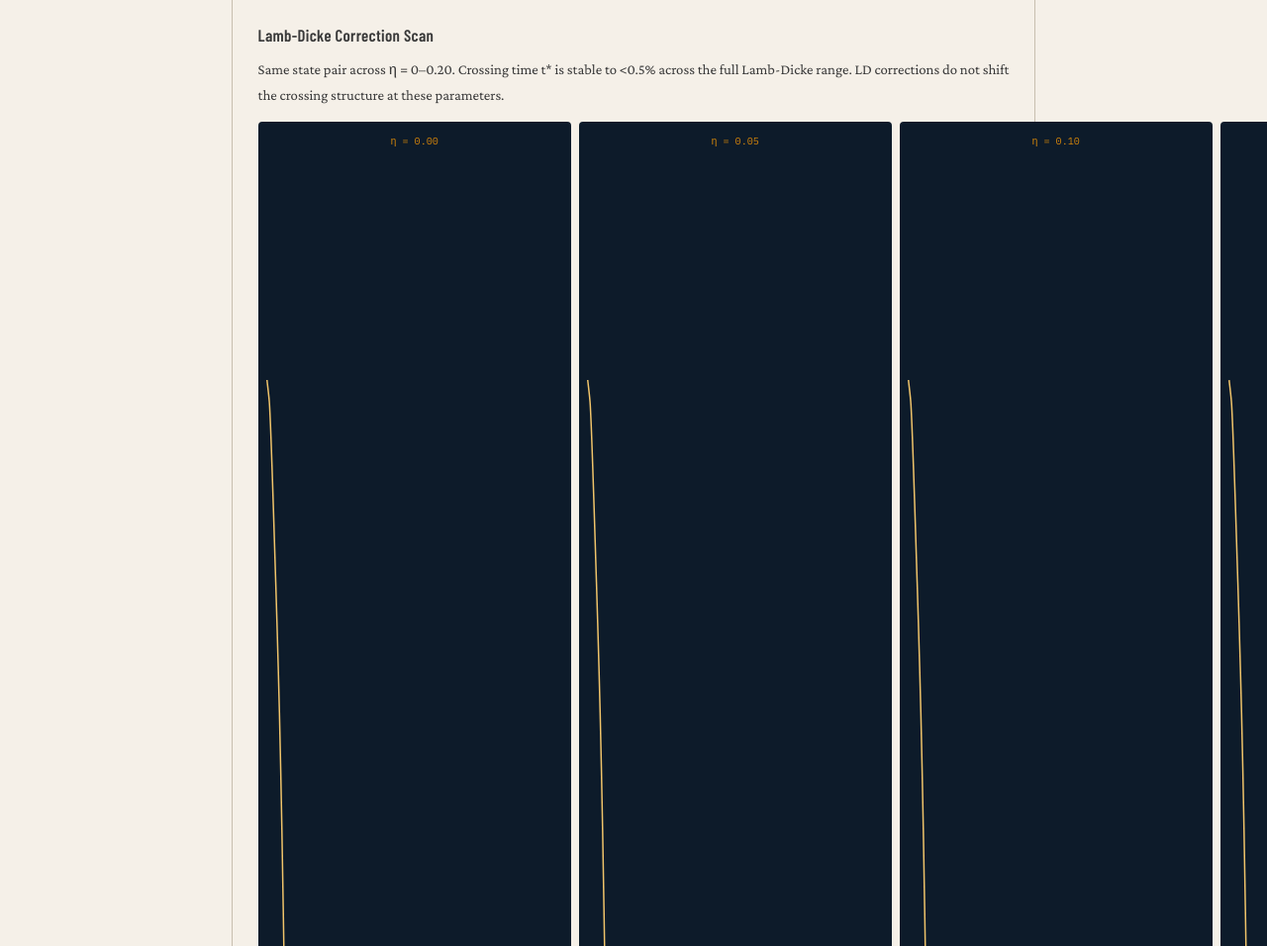
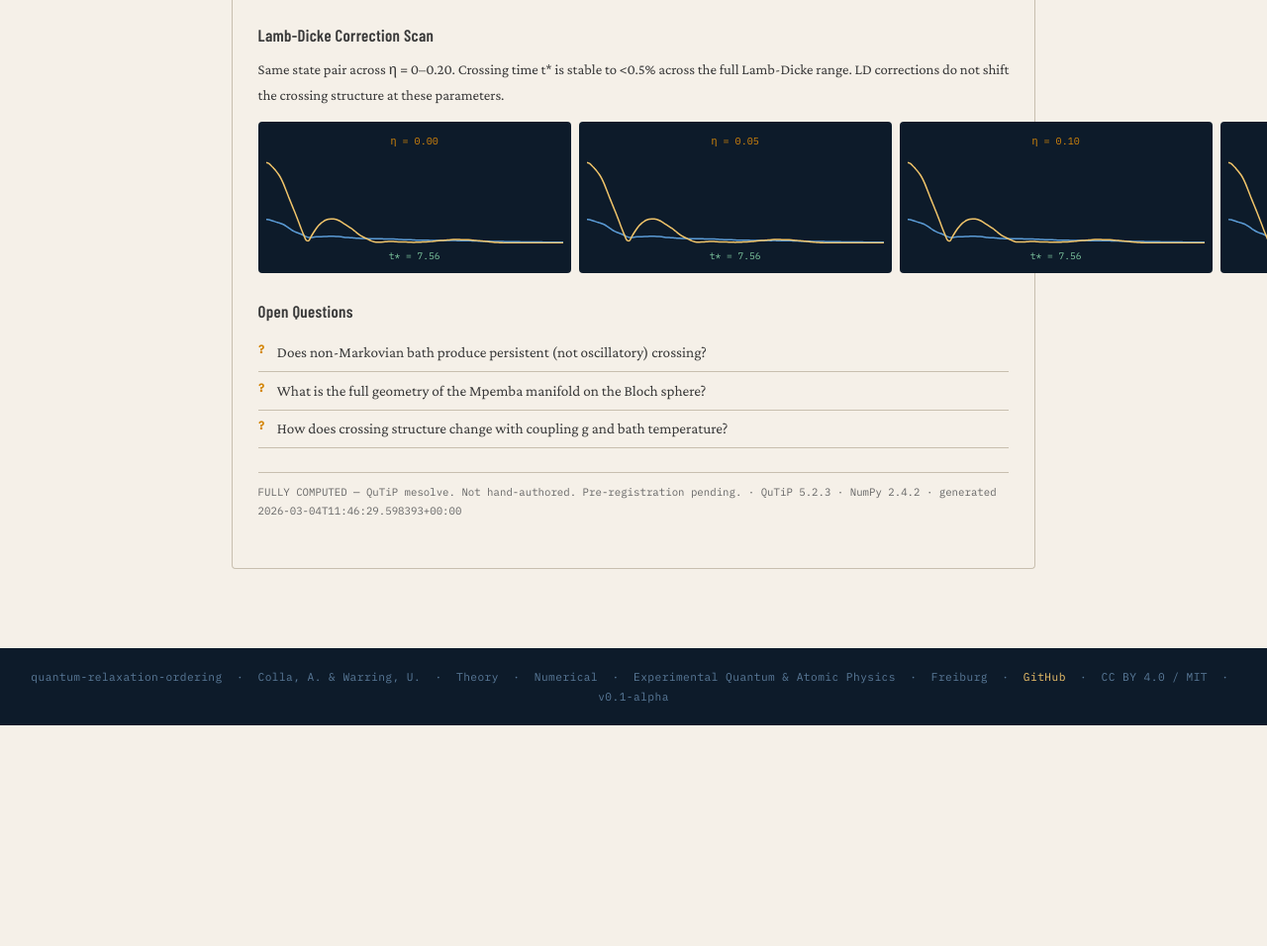
Before and after one commit to Deep-Relaxation-Ordering/q-root, a plain HTML site: page numerics.html in a window 1280 px wide. Shown: the part 2453-3409 px from the top of the page at 99% size. After the commit the page ends 3186 px from the top, so only its background shows below. Drawn offline with nearby package versions, Linux system fonts and the light colour scheme; animation ran at ten frames a second; a web font is replaced by a local one.

Commit message:
Add files via upload

```diff
--- a/numerics.html
+++ b/numerics.html
@@ -184,6 +184,11 @@
       background: var(--navy);
       border-radius: 4px;
       padding: 0.7rem 0.5rem 0.5rem;
+    }
+    .ld-chart-wrap {
+      position: relative;
+      height: 90px;
+      width: 100%;
     }
     .ld-label {
       font-family: var(--font-mono);
@@ -430,7 +435,9 @@ function renderM01(panel, d) {
   ld.results.forEach((r,i)=>{
     const card=el('div',{class:'ld-card'});
     card.appendChild(el('div',{class:'ld-label'},`η = ${r.eta.toFixed(2)}`));
-    card.appendChild(el('canvas',{id:`c-ld-${i}`,height:'90'}));
+    const wrap=el('div',{class:'ld-chart-wrap'});
+    wrap.appendChild(el('canvas',{id:`c-ld-${i}`}));
+    card.appendChild(wrap);
     card.appendChild(el('div',{class:'ld-cross'},
       r.crossing_time ? `t* = ${r.crossing_time.toFixed(2)}` : 'no crossing'));
     strip.appendChild(card);
```
